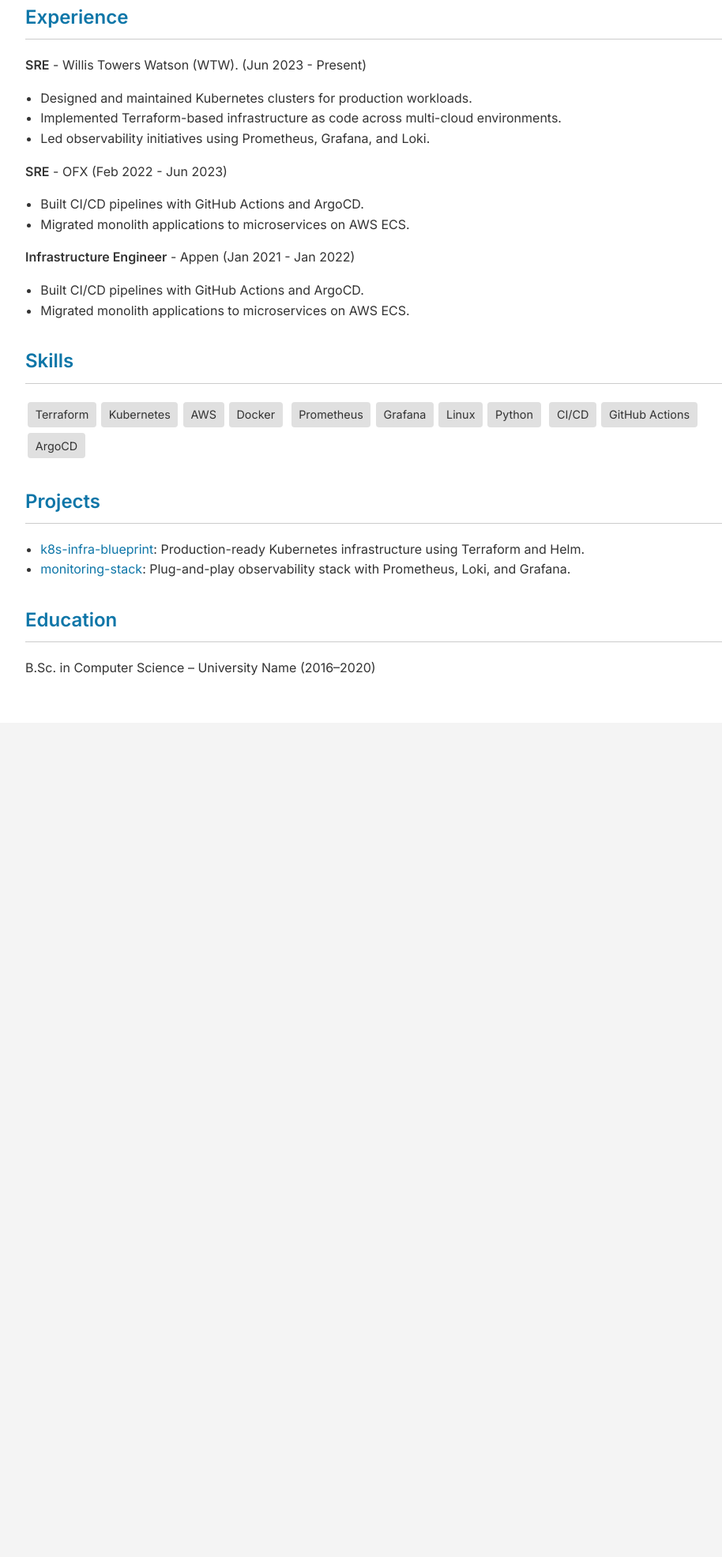
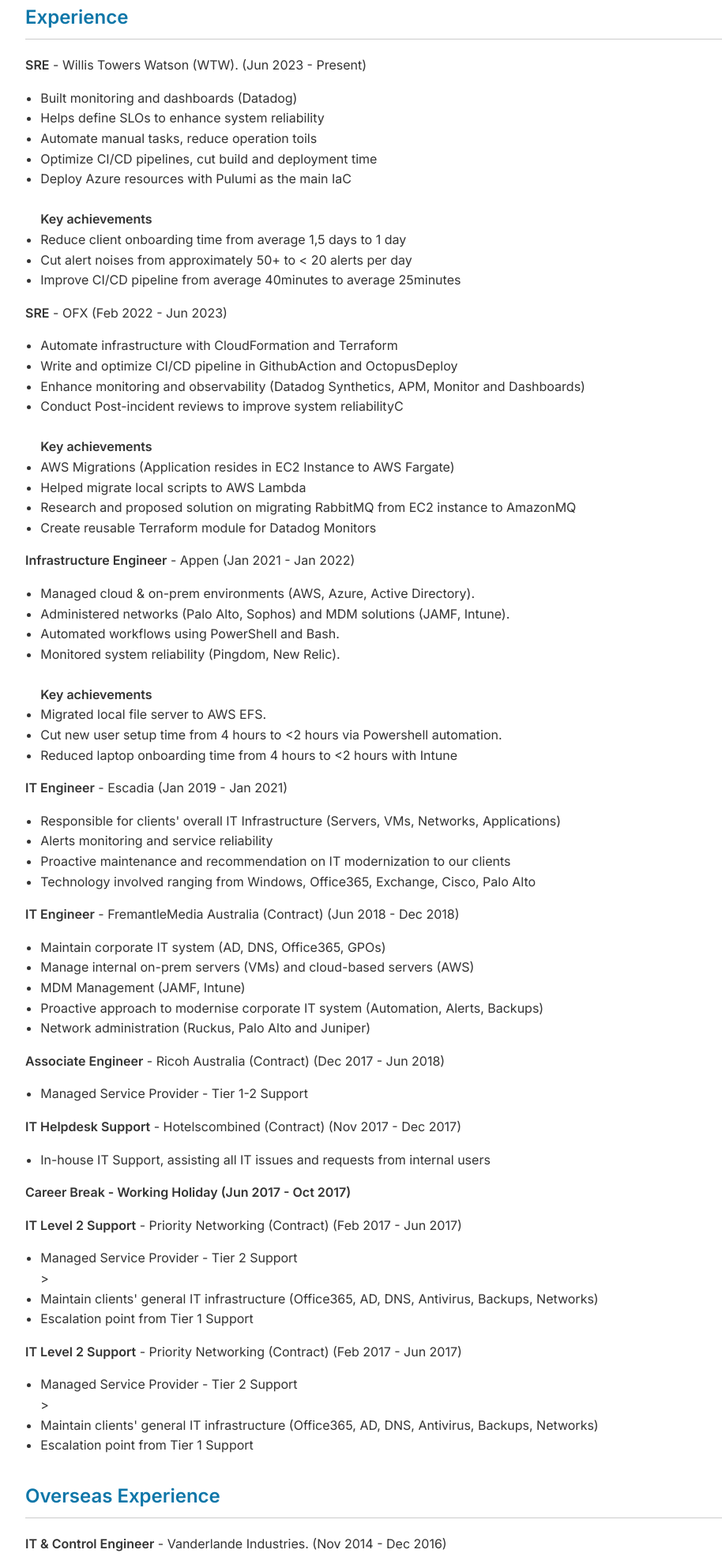
Before and after one commit to johnsenong/johnsenong.github.io, a plain HTML site: page index.html in a window 1280 px wide. Shown: the part 325-2296 px from the top of the page at 79% size, without its empty margins (158-1072 px from the left). Before the commit the page ends 1240 px from the top, so only its background shows below. Drawn offline with Linux system fonts and the light colour scheme.

Commit message:
Updated information inside index.html

```diff
--- a/index.html
+++ b/index.html
@@ -69,46 +69,135 @@
             <h2>Experience</h2>
             <p><strong>SRE</strong> - Willis Towers Watson (WTW). (Jun 2023 - Present)</p>
             <ul>
-                <li>Designed and maintained Kubernetes clusters for production workloads.</li>
-                <li>Implemented Terraform-based infrastructure as code across multi-cloud environments.</li>
-                <li>Led observability initiatives using Prometheus, Grafana, and Loki.</li>
+                <li>Built monitoring and dashboards (Datadog)</li>
+                <li>Helps define SLOs to enhance system reliability</li>
+                <li>Automate manual tasks, reduce operation toils</li>
+                <li>Optimize CI/CD pipelines, cut build and deployment time</li>
+                <li>Deploy Azure resources with Pulumi as the main IaC</li>
+                <br>
+                <strong>Key achievements</strong>
+                <li>Reduce client onboarding time from average 1,5 days to 1 day</li>
+                <li>Cut alert noises from approximately 50+ to < 20 alerts per day</li>
+                <li>Improve CI/CD pipeline from average 40minutes to average 25minutes</li>
             </ul>
 
             <p><strong>SRE</strong> - OFX (Feb 2022 - Jun 2023)</p>
             <ul>
-                <li>Built CI/CD pipelines with GitHub Actions and ArgoCD.</li>
-                <li>Migrated monolith applications to microservices on AWS ECS.</li>
+                <li>Automate infrastructure with CloudFormation and Terraform</li>
+                <li>Write and optimize CI/CD pipeline in GithubAction and OctopusDeploy</li>
+                <li>Enhance monitoring and observability (Datadog Synthetics, APM, Monitor and Dashboards)</li>
+                <li>Conduct Post-incident reviews to improve system reliabilityC</li>
+                <br>
+                <strong>Key achievements</strong>
+                <li>AWS Migrations (Application resides in EC2 Instance to AWS Fargate)</li>
+                <li>Helped migrate local scripts to AWS Lambda</li>
+                <li>Research and proposed solution on migrating RabbitMQ from EC2 instance to AmazonMQ</li>
+                <li>Create reusable Terraform module for Datadog Monitors</li>
             </ul>
-
 
             <p><strong>Infrastructure Engineer</strong> - Appen (Jan 2021 - Jan 2022)</p>
             <ul>
-                <li>Built CI/CD pipelines with GitHub Actions and ArgoCD.</li>
-                <li>Migrated monolith applications to microservices on AWS ECS.</li>
+                <li>Managed cloud & on-prem environments (AWS, Azure, Active Directory).</li>
+                <li>Administered networks (Palo Alto, Sophos) and MDM solutions (JAMF, Intune).</li>
+                <li>Automated workflows using PowerShell and Bash.</li>
+                <li>Monitored system reliability (Pingdom, New Relic).</li>
+                <br>
+                <strong>Key achievements</strong>
+                <li>Migrated local file server to AWS EFS.</li>
+                <li>Cut new user setup time from 4 hours to <2 hours via Powershell automation.</li>
+                <li>Reduced laptop onboarding time from 4 hours to <2 hours with Intune</li>
             </ul>
 
+            <p><strong>IT Engineer</strong> - Escadia (Jan 2019 - Jan 2021)</p>
+            <ul>
+                <li>Responsible for clients' overall IT Infrastructure (Servers, VMs, Networks, Applications)</li>
+                <li>Alerts monitoring and service reliability</li>
+                <li>Proactive maintenance and recommendation on IT modernization to our clients</li>
+                <li>Technology involved ranging from Windows, Office365, Exchange, Cisco, Palo Alto</li>
+            </ul>
+
+            <p><strong>IT Engineer</strong> - FremantleMedia Australia (Contract) (Jun 2018 - Dec 2018)</p>
+            <ul>
+                <li>Maintain corporate IT system (AD, DNS, Office365, GPOs)</li>
+                <li>Manage internal on-prem servers (VMs) and cloud-based servers (AWS)</li>
+                <li>MDM Management (JAMF, Intune)</li>
+                <li>Proactive approach to modernise corporate IT system (Automation, Alerts, Backups)</li>
+                <li>Network administration (Ruckus, Palo Alto and Juniper)</li>
+            </ul>
+
+            <p><strong>Associate Engineer</strong> - Ricoh Australia (Contract) (Dec 2017 - Jun 2018)</p>
+            <ul>
+                <li>Managed Service Provider - Tier 1-2 Support</li>
+            </ul>
+
+            <p><strong>IT Helpdesk Support</strong> - Hotelscombined (Contract) (Nov 2017 - Dec 2017)</p>
+            <ul>
+                <li>In-house IT Support, assisting all IT issues and requests from internal users</li>
+            </ul>
+
+            <p><strong>Career Break - Working Holiday (Jun 2017 - Oct 2017)</strong></p>
+
+            <p><strong>IT Level 2 Support</strong> - Priority Networking (Contract) (Feb 2017 - Jun 2017)</p>
+            <ul>
+                <li>Managed Service Provider - Tier 2 Support</li>>
+                <li>Maintain clients' general IT infrastructure (Office365, AD, DNS, Antivirus, Backups, Networks)</li>
+                <li>Escalation point from Tier 1 Support</li>
+            </ul>
+
+            <p><strong>IT Level 2 Support</strong> - Priority Networking (Contract) (Feb 2017 - Jun 2017)</p>
+            <ul>
+                <li>Managed Service Provider - Tier 2 Support</li>>
+                <li>Maintain clients' general IT infrastructure (Office365, AD, DNS, Antivirus, Backups, Networks)</li>
+                <li>Escalation point from Tier 1 Support</li>
+            </ul>
+            </div>
+
+            <div class="section">
+                <h2>Overseas Experience</h2>
+                <p><strong>IT & Control Engineer</strong> - Vanderlande Industries. (Nov 2014 - Dec 2016)</p>
+                <ul>
+                    <li>Covers all IT-related system in Indonesia Airport Projects</li>
+                    <li>Enterprise scale servers (HP Proliant, MSA, UPS)</li>
+                    <li>Operating System (Windows Server 2008), Services (AD, GPO), Failover clustering</li>
+                </ul>
+
+                <p><strong>Senior IT Infrastructure Engineer</strong> - Wilmar Internation Ltd (Apr 2018 - Dec 2014)</p>
+                <ul>
+                    <li>Enterprise scale servers (HP Proliant, BladeSystem, HP BL series, RAID Controllers)
+                    <li>Windows OS (Server 2003, 2008, XP, Win7)</li>
+                    <li>Domain services (AD, DNS, GPO)</li>
+                    <li>Projects-related works</li>
+                    <li>Active Directory rollout</li>
+                    <li>Mail Server migration (Mdaemon to Lotus Domino)</li>
+                    <li>Office365 implementation</li>
+                    <li>ERP (Invoices capture - ReadSoft) implementation</li>
+                </ul>
             </div>
 
             <div class="section">
             <h2>Skills</h2>
             <div class="skills">
-                <span>Terraform</span><span>Kubernetes</span><span>AWS</span><span>Docker</span>
-                <span>Prometheus</span><span>Grafana</span><span>Linux</span><span>Python</span>
-                <span>CI/CD</span><span>GitHub Actions</span><span>ArgoCD</span>
+                <span>AWS</span><span>Azure</span>
+                <span>Kubernetes</span>
+                <span>Datadog</span>
+                <span>Pulumi (Dotnet)</span><span>CloudFormation</span>
+                <span>Linux</span><span>Windows</span>
+                <span>Powershell</span><span>Bash</span><span>Python</span>
+                <span>CI/CD</span><span>GitHub Actions</span><span>Azure DevOps</span>
+                <span>Network(Firewall/Switches)</span>
             </div>
             </div>
 
             <div class="section">
             <h2>Projects</h2>
             <ul>
-                <li><a href="https://github.com/yourusername/k8s-infra-blueprint">k8s-infra-blueprint</a>: Production-ready Kubernetes infrastructure using Terraform and Helm.</li>
-                <li><a href="https://github.com/yourusername/monitoring-stack">monitoring-stack</a>: Plug-and-play observability stack with Prometheus, Loki, and Grafana.</li>
+                <li><a href="https://witty-sea-04b1bcd00.6.azurestaticapps.net/">Flight Reward Search</a>: Flight Reward Scrapper with Azure, Terraform, GithubAction, Python, React and CSV</li>
             </ul>
             </div>
 
             <div class="section">
             <h2>Education</h2>
-            <p>B.Sc. in Computer Science – University Name (2016–2020)</p>
+            <p>B.Sc. in Information Technology – STIKOM Medan & UNIR (2007-2011)</p>
             </div>
         </div>
     </body>
```
